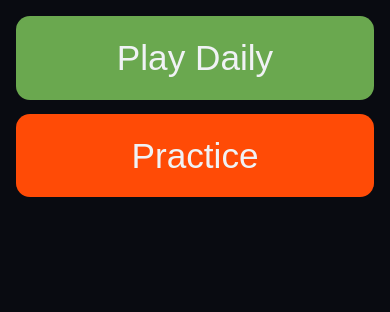
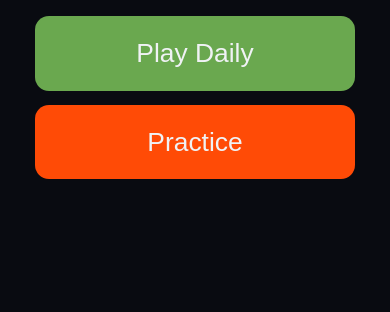
Before and after one commit to julienlegault/tempmagicdaily, a plain HTML site: page public/printings/index.html in a window 390 px wide. Shown: the part 68-380 px from the top of the page. Drawn offline with Linux system fonts and the light colour scheme; a script that the page names is missing.

Commit message:
Remove width and font size from mode-actions buttons
Removed button styling for mode actions.

```diff
--- a/public/printings/style.css
+++ b/public/printings/style.css
@@ -558,11 +558,6 @@ button:hover {
     gap: 14px;
   }
 
-  .mode-actions button {
-    width: 100%;
-    font-size: 2.2rem;
-  }
-
   .menu-how-to-play {
     margin-top: var(--menu-help-gap-mobile);
   }
```
